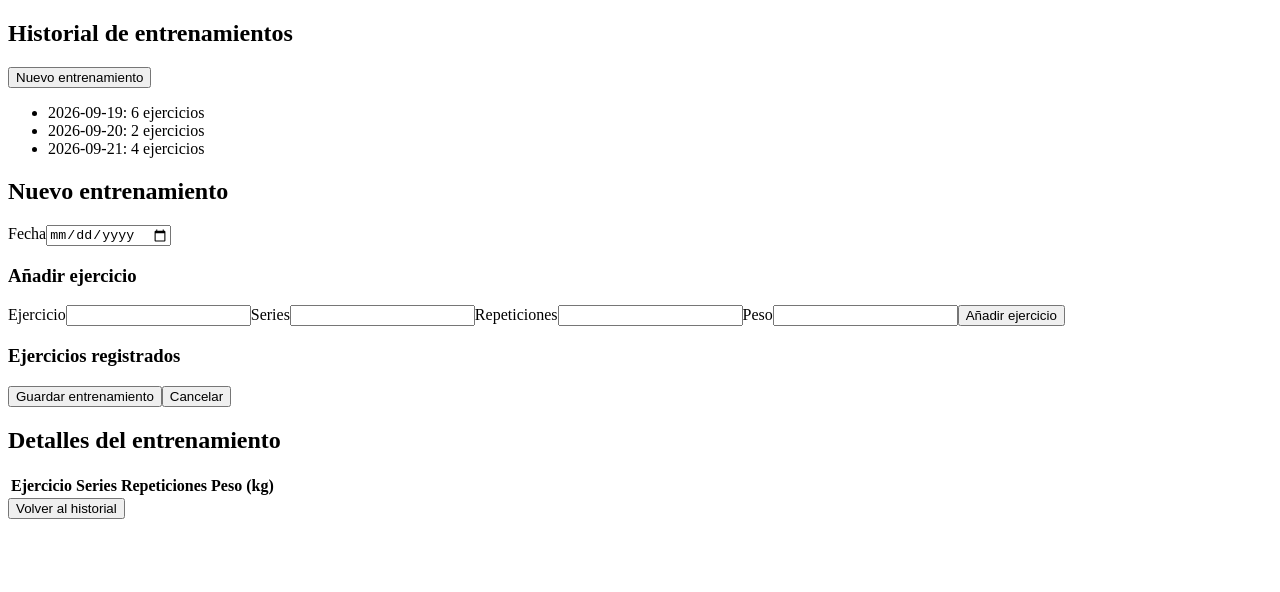
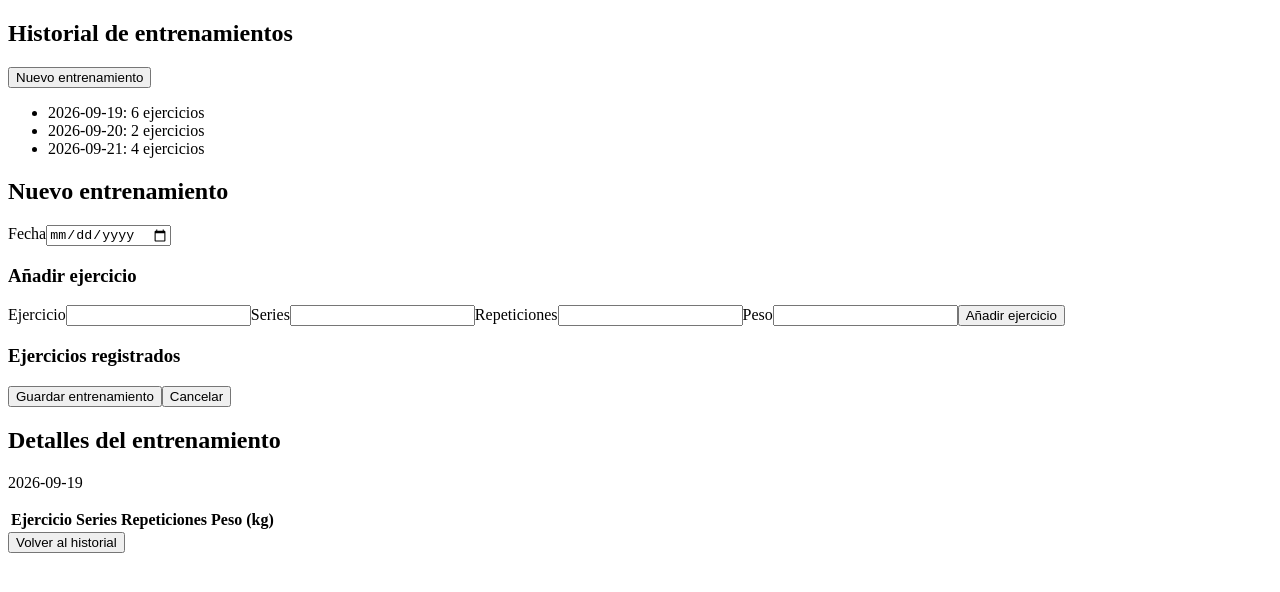
Before and after one commit to albesandicode/entrenamiento-app, an Angular app in the folder entrenamiento-angular/: page / in a window 1280 px wide. Shown: the top 592 px of the page. Built offline with nearby package versions, Linux system fonts and the light colour scheme.

Commit message:
Añade que WorkoutDetail use el servicio WorkoutData para mostrar la fecha del primer entrenamiento

```diff
--- a/entrenamiento-angular/src/app/workout-detail/workout-detail.html
+++ b/entrenamiento-angular/src/app/workout-detail/workout-detail.html
@@ -1,6 +1,6 @@
 <h2>Detalles del entrenamiento</h2>
 
-<p id="workout-details-date-text"></p>
+<p id="workout-details-date-text">{{ workoutData.workouts[0].date }}</p>
 
 <table>
   <thead>
--- a/entrenamiento-angular/src/app/workout-detail/workout-detail.ts
+++ b/entrenamiento-angular/src/app/workout-detail/workout-detail.ts
@@ -1,4 +1,5 @@
-import { Component } from '@angular/core';
+import { Component, inject } from '@angular/core';
+import { WorkoutData } from '../services/workout-data';
 
 @Component({
   imports: [],
@@ -6,4 +7,6 @@ import { Component } from '@angular/core';
   styleUrl: './workout-detail.css',
   templateUrl: './workout-detail.html',
 })
-export class WorkoutDetail {}
+export class WorkoutDetail {
+  protected workoutData = inject(WorkoutData);
+}
```
